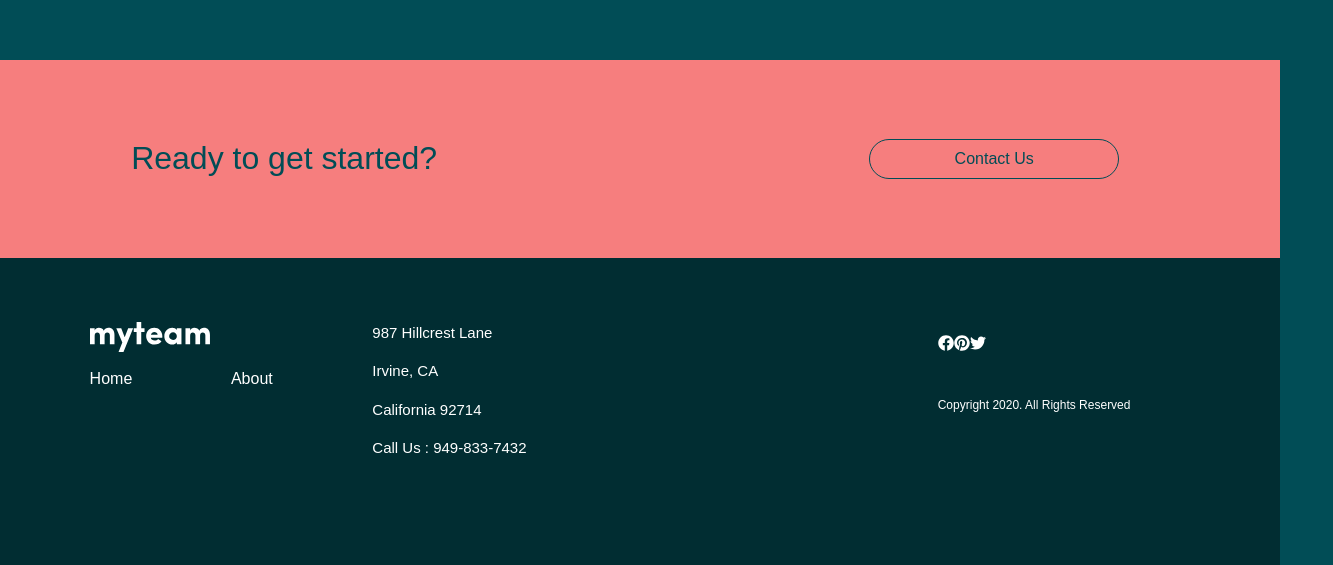
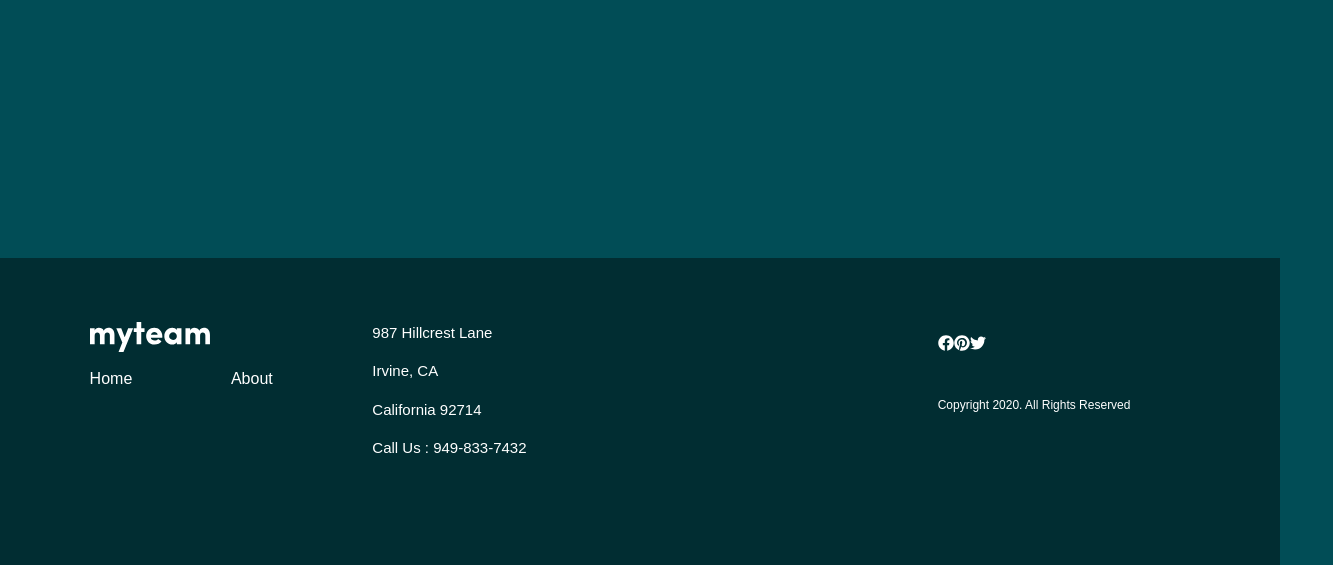
Before and after one commit to clf94-dev/myteam-vue, a Vue app: page / in a window 1280 px wide. Shown: the part 1517-2082 px from the top of the page, 1333 px wide, since content can reach past the window. Built offline with nearby package versions, Linux system fonts and the light colour scheme.

Commit message:
added AOS to cta component

```diff
--- a/src/components/Cta.vue
+++ b/src/components/Cta.vue
@@ -1,5 +1,5 @@
 <template>
-<b-container fluid class="cta-section">
+<b-container fluid class="cta-section" data-aos='flip-left'>
     <b-row>
         <b-col class="title-col" xs="12" sm="12" md="6" lg="6">
             <h2>Ready to get started?</h2>
```
